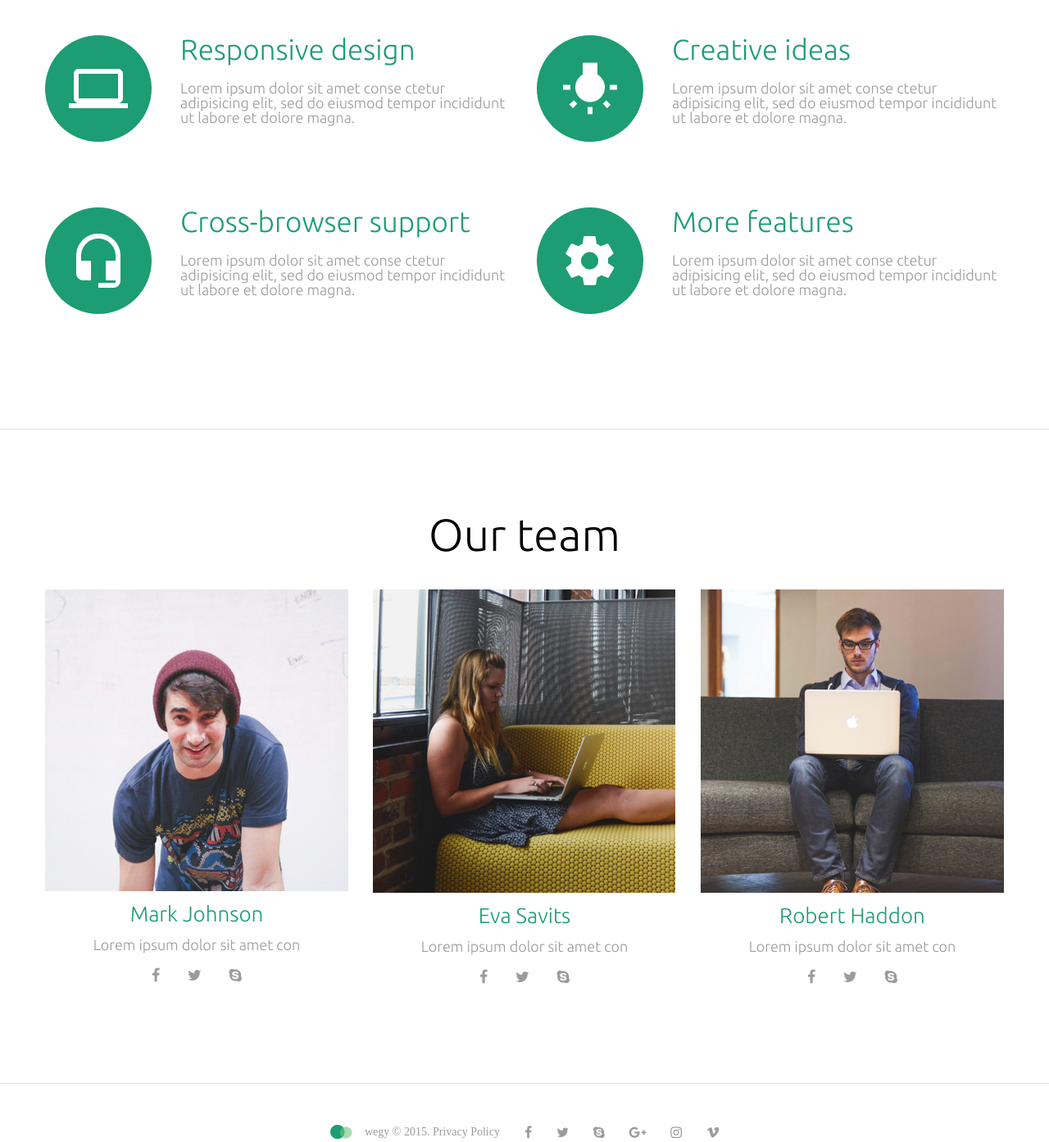
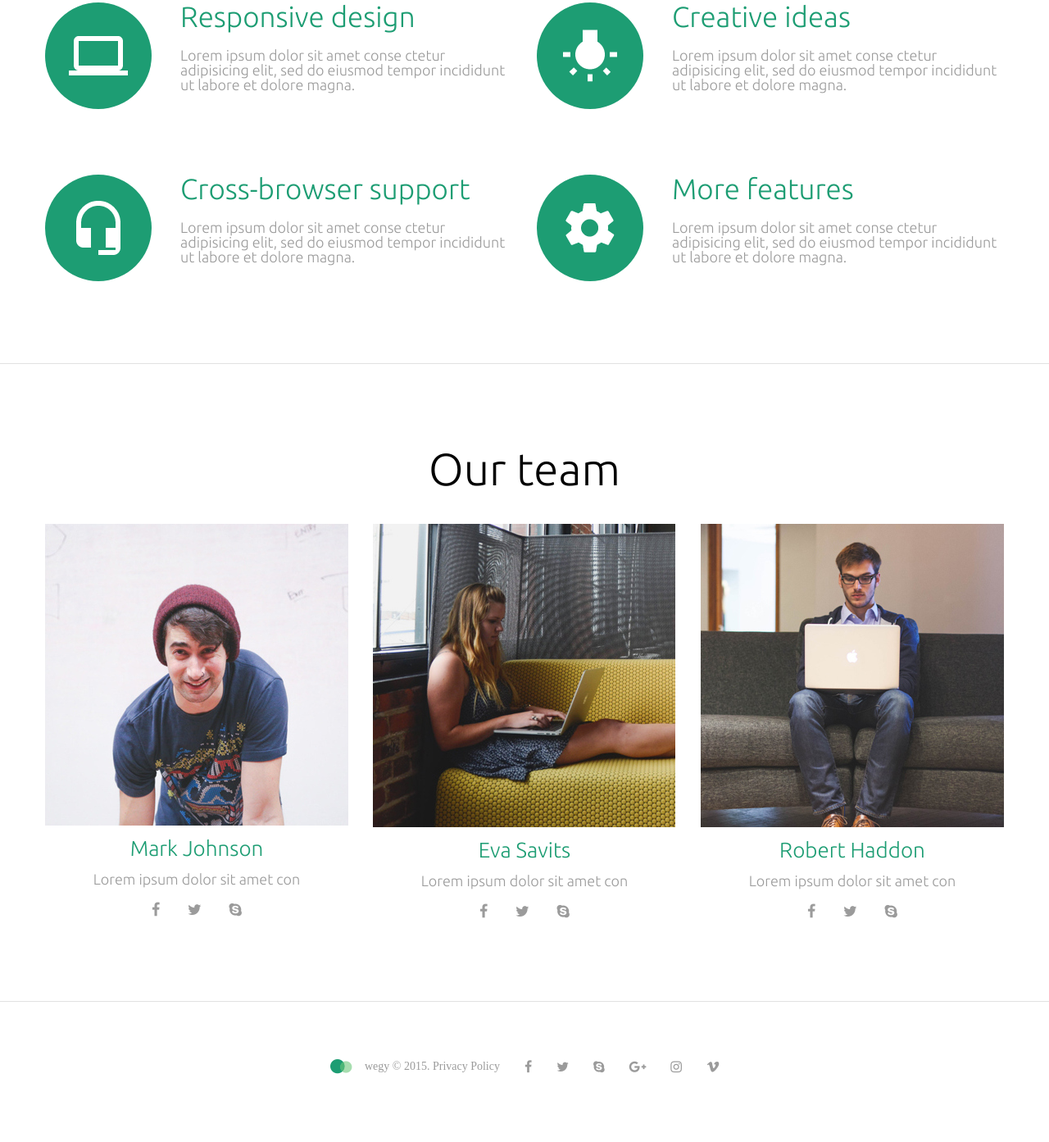
Before and after one commit to M1ndSeeker/first, a plain HTML site: page index.html in a window 1280 px wide. Shown: the part 2248-3641 px from the top of the page at 82% size. Drawn offline with Linux system fonts and the light colour scheme.

Commit message:
done desktop

```diff
--- a/css/base.css
+++ b/css/base.css
@@ -13,7 +13,6 @@
 
 section {
     margin-top: 100px;
-    /* padding: 100px 0; */
 }
 
 section::after {
--- a/css/page.css
+++ b/css/page.css
@@ -151,11 +151,15 @@ header {
 
 /* ************** Rules ****************** */
 
+.rules-row {
+    margin-top: -80px;
+}
+
 .rule {
     display: flex;
     width: calc(100% / 2 - (var(--offset) * 2));
-    margin-top: 40px;
-    margin-bottom: 40px;
+    margin-top: 80px;
+    /* margin-bottom: 40px; */
 }
 
 .wrapper-img {
@@ -194,7 +198,7 @@ header {
 }
 
 .person .social-links {
-    margin: 20px auto;
+    margin: 20px auto 0 auto;
     list-style: none;
 }
 
@@ -215,7 +219,7 @@ header {
 /* ************** Footer ****************** */
 
 footer {
-    padding: 50px 0 25px;
+    padding: 70px 0;
 }
 
 .center {
```
